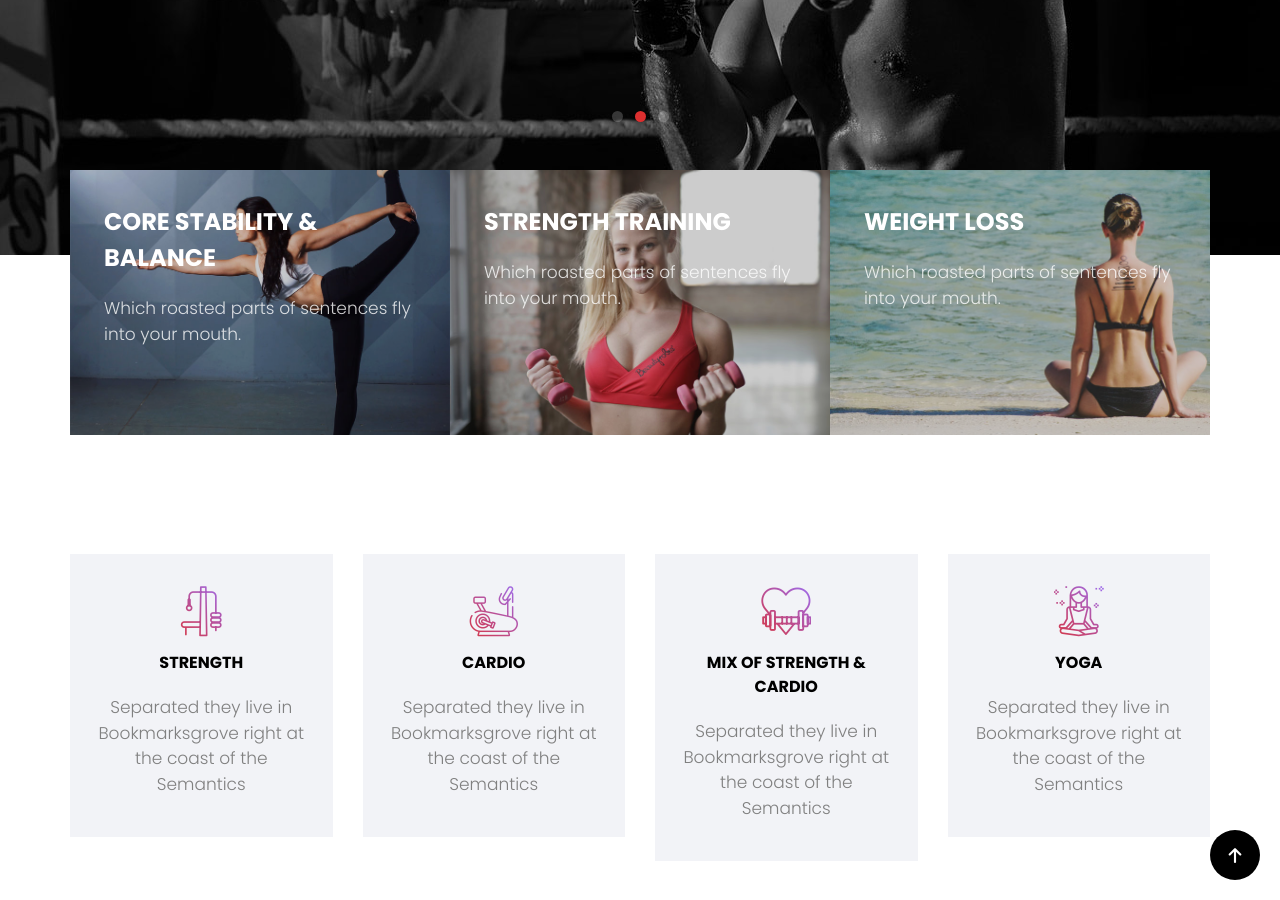
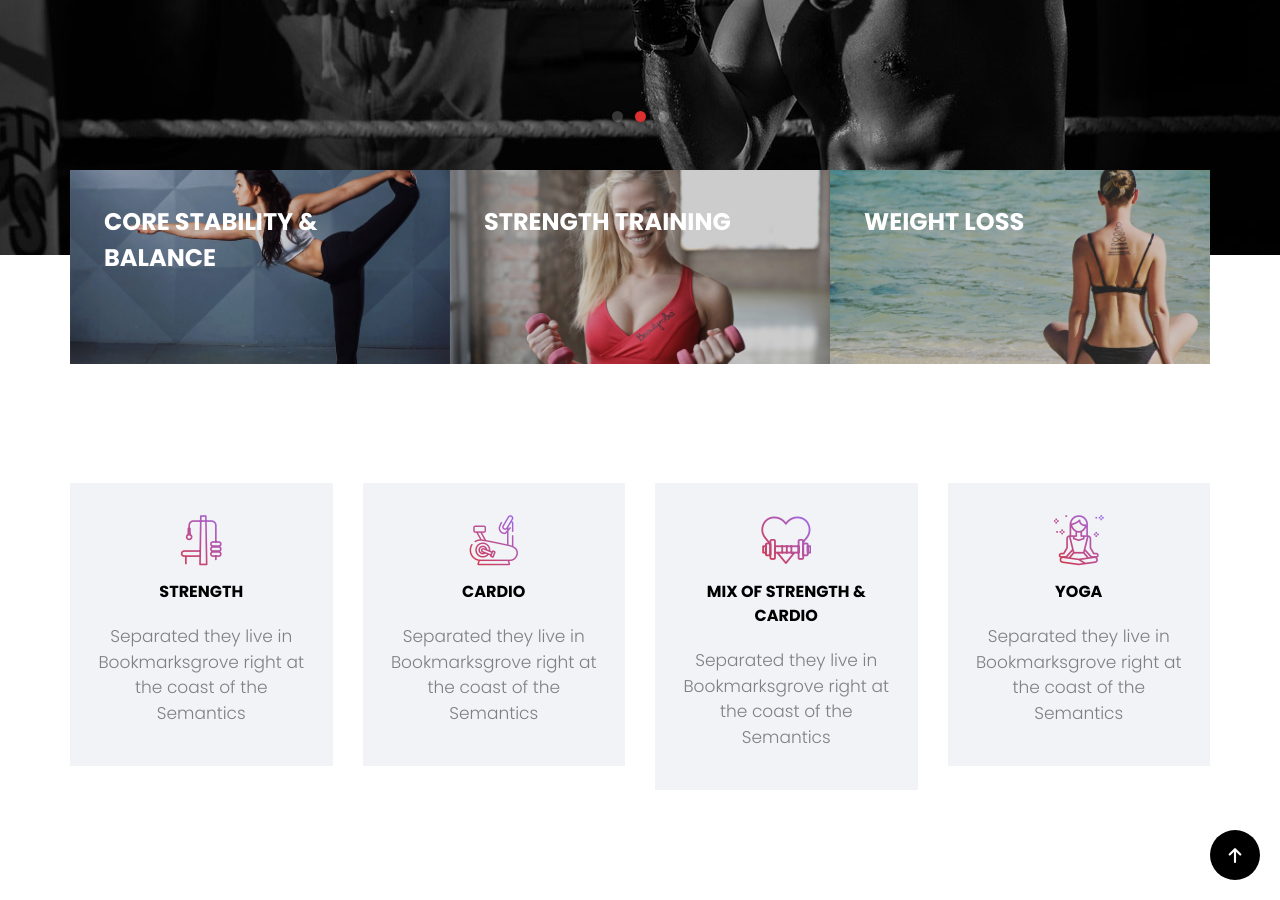
Before and after one commit to ResultsNow/resultsnow.github.io, a Jekyll site: the page built from index.html, in a window 1280 px wide and 900 px high, scrolled down 445 px. Built offline with Jekyll 4.4.1, drawn with Linux system fonts in a browser that asks for light colours; some web fonts are replaced.

Commit message:
Update intros.yml

```diff
--- a/_data/intros.yml
+++ b/_data/intros.yml
@@ -1,11 +1,11 @@
 - focus: Core Stability & Balance
-  description: Which roasted parts of sentences fly into your mouth.
+  description:
   image: intro-img-3.jpg
 
 - focus: Strength Training
-  description: Which roasted parts of sentences fly into your mouth.
+  description:
   image: intro-img-1.jpg
 
 - focus: Weight Loss
-  description: Which roasted parts of sentences fly into your mouth.
+  description:
   image: intro-img-2.jpg
```
